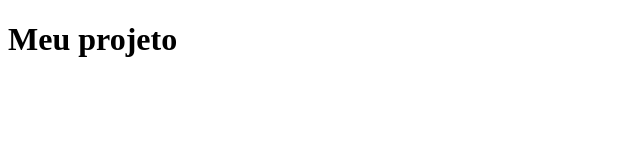
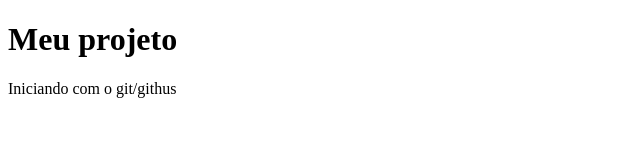
Before and after one commit to igorSanthus/git-teste, a plain HTML site: page index.html in a window 1280 px wide. Shown: the whole page, without its empty margins (0-640 px from the left). Drawn offline with Linux system fonts and the light colour scheme.

Commit message:
Adicionei um paragrafo

```diff
--- a/index.html
+++ b/index.html
@@ -5,5 +5,6 @@
 </head>
 <body>
 <h1>Meu projeto</h1>
+<p>Iniciando com o git/githus</p>
 </body>
 </html>
```
